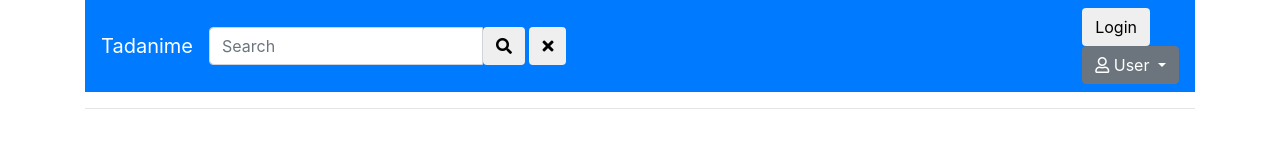
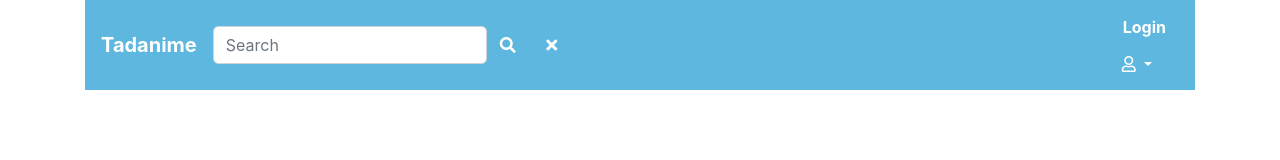
Before and after one commit to pheyvaer/tadanime, a website: page index.html in a window 1280 px wide. Drawn offline with nearby package versions, Linux system fonts and the light colour scheme; files that its build step writes are made by us from their sources.

Commit message:
some basic layouting 👨‍🎨

```diff
--- a/index.html
+++ b/index.html
@@ -13,10 +13,10 @@
 <body>
 
     <div class="container">
-        <nav class="navbar navbar-expand-md navbar-dark bg-primary">
-            <a class="navbar-brand abs" href="#">Tadanime</a>
+        <nav class="navbar navbar-expand-md">
+            <span class="navbar-brand abs">Tadanime</span>
             <button class="navbar-toggler" type="button" data-toggle="collapse" data-target="#collapsingNavbar">
-                <span class="navbar-toggler-icon"></span>
+                <span class="navbar-toggler-icon"><i class="fas fa-bars"></i></span>
             </button>
             <div class="navbar-collapse collapse" id="collapsingNavbar">
                 <ul class="navbar-nav">
@@ -36,7 +36,7 @@
                         <!--<button id="logout-btn" type="button" class="btn navbar-btn">Logout</button>-->
                         <div id="user-menu" class="dropdown">
                             <button class="btn btn-secondary dropdown-toggle" type="button" id="dropdownMenu2" data-toggle="dropdown" aria-haspopup="true" aria-expanded="false">
-                                <i class="far fa-user"></i> User
+                                <i class="far fa-user"></i>
                             </button>
                             <div class="dropdown-menu" aria-labelledby="dropdownMenu2">
                                 <button id="see-data-btn" class="dropdown-item" type="button">See data</button>
@@ -47,8 +47,6 @@
                 </ul>
             </div>
         </nav>
-
-        <hr />
 
         <div id="tpf-alert" class="alert alert-warning alert-dismissible fade hide hidden" role="alert">
             The data is loaded from a <a href="https://betweenourworlds.org" target="_blank">Linked Open Dataset</a> via a <a href="http://linkeddatafragments.org/" target="_blank">TPF endpoint</a>.
--- a/main.css
+++ b/main.css
@@ -73,3 +73,44 @@
 .hidden {
     display: none;
 }
+
+.navbar {
+    background-color: #5DB7DE;
+    margin-bottom: 10px;
+}
+
+.navbar .btn {
+    background-color: transparent;
+    color: white;
+}
+
+.navbar .btn:hover {
+    color: lightgrey;
+}
+
+#login-btn {
+    font-weight: bold;
+}
+
+#srch-term {
+    border-radius: 5px;
+}
+
+.navbar-brand {
+    color: white;
+    font-weight: bold;
+}
+
+#dropdownMenu2 {
+    border: none;
+}
+
+#dropdownMenu2:focus, #dropdownMenu2:hover {
+    border: none;
+    color: lightgrey;
+    box-shadow: none;
+}
+
+.navbar-toggler-icon {
+    color: white;
+}
```
